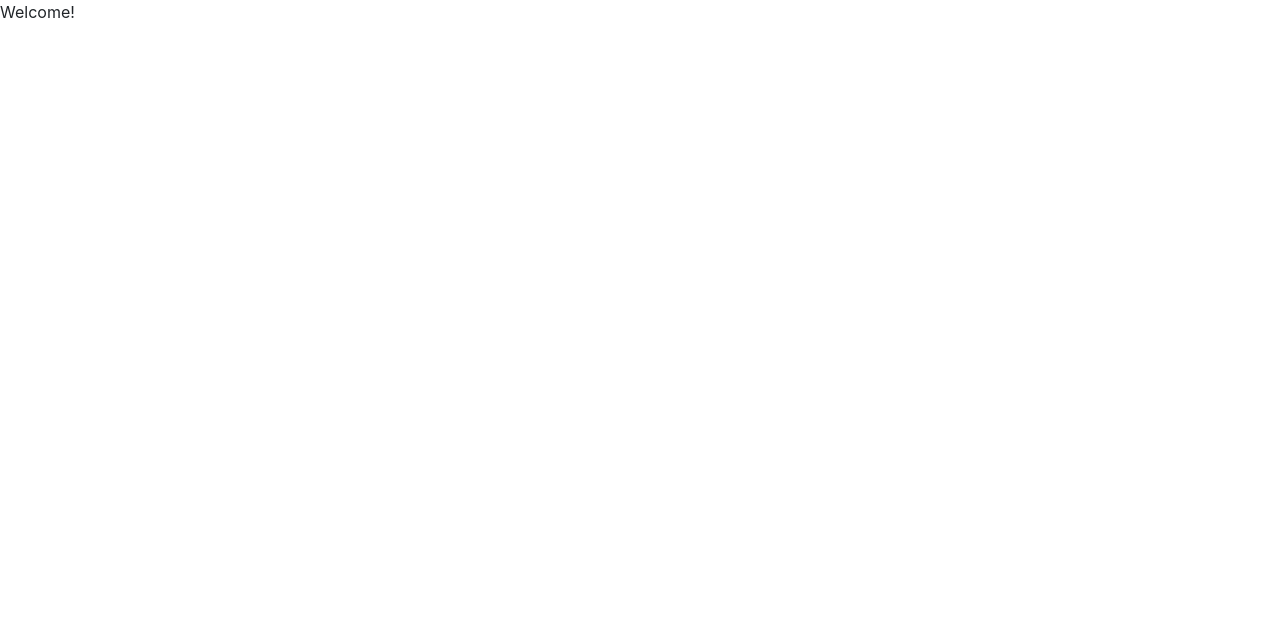
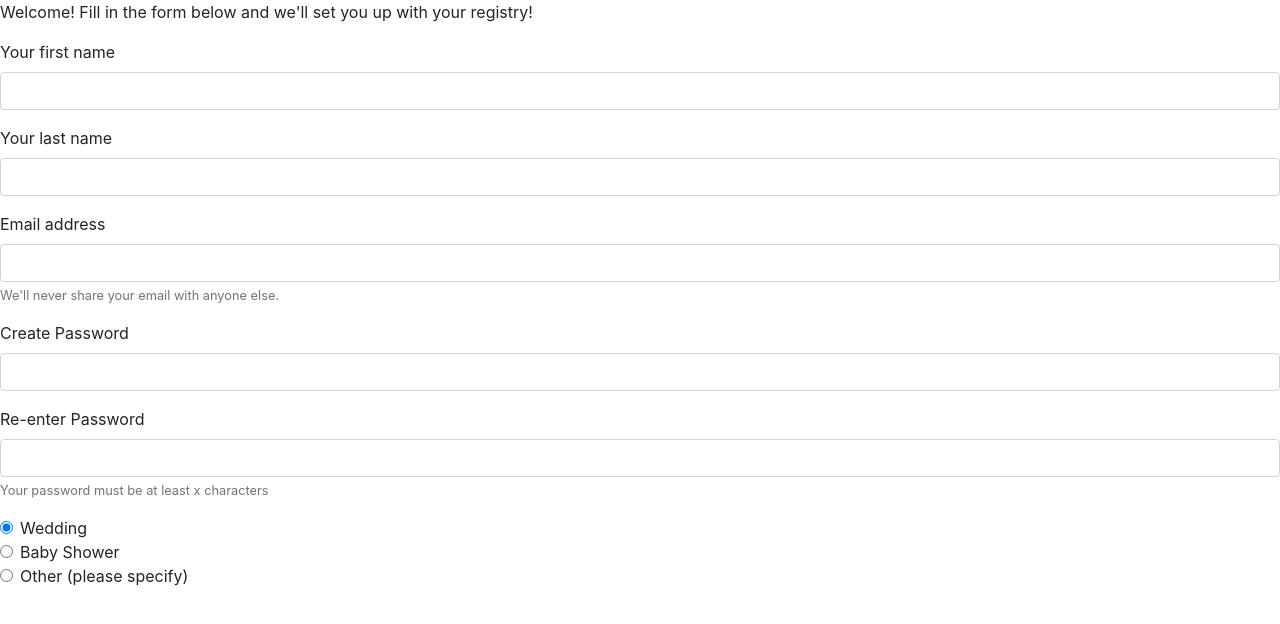
Before and after one commit to JamesCalingo/Project2, a website: page public/signup.html in a window 1280 px wide. Drawn offline with nearby package versions, Linux system fonts and the light colour scheme; files that its build step writes are made by us from their sources.

Commit message:
working on HTML

```diff
--- a/models/products.js
+++ b/models/products.js
@@ -1,5 +1,5 @@
 module.exports = function(sequelize, DataTypes) {
-  var Products = sequelize.define("items", {
+  var Products = sequelize.define("products", {
     product: {
       type: DataTypes.STRING,
       allowNull: false,
--- a/public/signup.html
+++ b/public/signup.html
@@ -10,7 +10,51 @@
 <title>Create New Registry</title>
 </head>
 <body>
-  Welcome!
+  <p>Welcome! Fill in the form below and we'll set you up with your registry!</p>
+
+  <form>
+      <div class="form-group">
+        <label for="formGroupExampleInput">Your first name</label>
+        <input type="text" class="form-control" id="firstNameInput" placeholder="">
+      </div>
+      <div class="form-group">
+        <label for="formGroupExampleInput2">Your last name</label>
+        <input type="text" class="form-control" id="lastNameInput" placeholder="">
+      </div>
+      <div class="form-group">
+          <label for="exampleInputEmail1">Email address</label>
+          <input type="email" class="form-control" id="emailInput" aria-describedby="emailHelp" placeholder="">
+          <small id="emailHelp" class="form-text text-muted">We'll never share your email with anyone else.</small>
+        </div>
+        <div class="form-group">
+          <label for="exampleInputPassword1">Create Password</label>
+          <input type="password" class="form-control" id="InputPassword1" placeholder="">
+        </div>
+        <div class="form-group">
+            <label for="exampleInputPassword1">Re-enter Password</label>
+            <input type="password" class="form-control" id="InputPassword2" placeholder="">
+            <small id="passwordHelp" class="form-text text-muted">Your password must be at least x characters</small>
+          </div>
+          <div class="form-check">
+              <input class="form-check-input" type="radio" name="exampleRadios" id="exampleRadios1" value="option1" checked>
+              <label class="form-check-label" for="exampleRadios1">
+                Wedding
+              </label>
+            </div>
+            <div class="form-check">
+              <input class="form-check-input" type="radio" name="exampleRadios" id="exampleRadios2" value="option2">
+              <label class="form-check-label" for="exampleRadios2">
+                Baby Shower
+              </label>
+            </div>
+            <div class="form-check">
+              <input class="form-check-input" type="radio" name="exampleRadios" id="exampleRadios3" value="option3">
+              <label class="form-check-label" for="exampleRadios3">
+                Other (please specify)
+              </label>
+            </div>
+
+    </form>
 
 <script src="https://cdnjs.cloudflare.com/ajax/libs/jquery/3.3.1/jquery.min.js"></script>
 <script src="https://cdnjs.cloudflare.com/ajax/libs/popper.js/1.14.7/umd/popper.min.js"></script>
--- a/routes/apiRoutesProducts.js
+++ b/routes/apiRoutesProducts.js
@@ -1,5 +1,4 @@
-
-const Products = require("../models").items;
+const Products = require("../models").products;
 
 module.exports = (app) => {
 
--- a/routes/htmlroutes.js
+++ b/routes/htmlroutes.js
@@ -11,8 +11,12 @@ app.get("/signup", function(req, res) {
   res.sendFile(path.join(__dirname, "../public/signup.html"));
 });
 
+app.get("/findRegistry", function(req, res) {
+  res.sendFile(path.join(__dirname, "../public/findRegistry.html"))
+})
+
 app.get("/login", function(req, res){
-  res.sendFile(path.join(__dirname, "../public/login.html"))
+  res.sendFile(path.join(__dirname, "../public/registryLogin.html"))
 })
 
 }
```
Also changed, not shown: public/index.html (+1 -1 lines).
